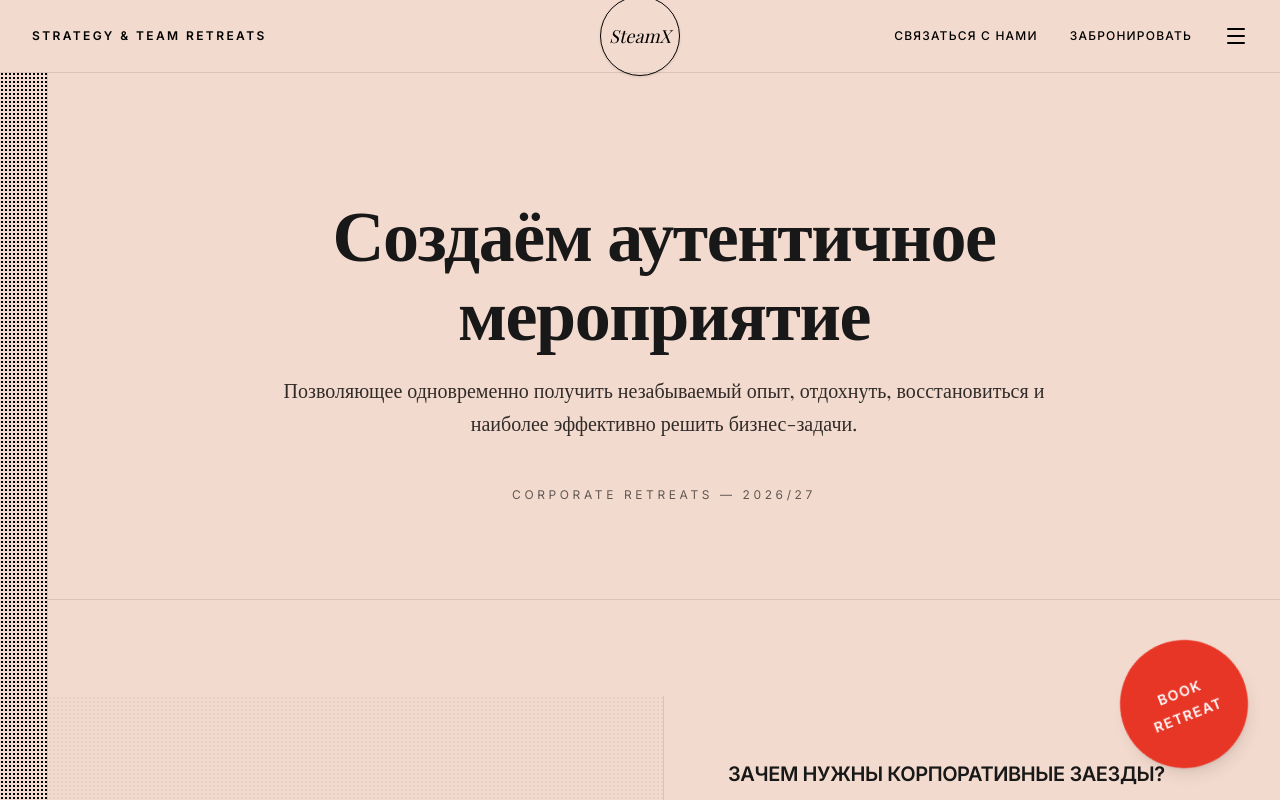
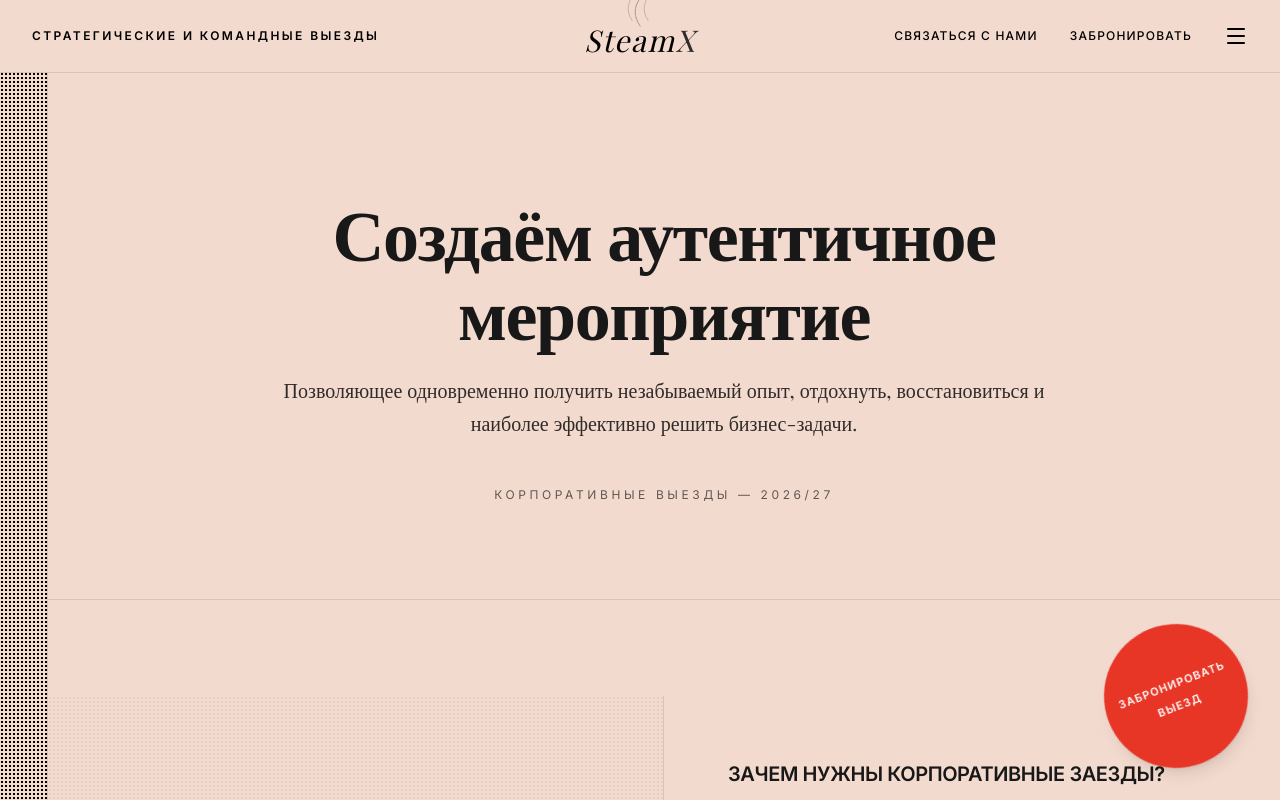
Before and after one commit to eppelas/yury-event, a React (Vite) app: page / in a window 1280 px wide. Built offline with nearby package versions, Linux system fonts and the light colour scheme; a web font is replaced by a local one.

Commit message:
Fix photos, update SteamX logo and translate team

```diff
--- a/src/components/YuryEventPage.tsx
+++ b/src/components/YuryEventPage.tsx
@@ -31,12 +31,19 @@ const ChronakisStyles = () => (
 const Header = ({ setIsMenuOpen }: { setIsMenuOpen: (v: boolean) => void }) => (
   <header className="fixed top-0 left-0 right-0 z-40 flex justify-between items-center px-8 py-6 bg-[#F3DACE] border-b border-black/10">
     <div className="font-sans-chronakis text-xs tracking-[0.2em] font-bold uppercase">
-      STRATEGY & TEAM RETREATS
+      СТРАТЕГИЧЕСКИЕ И КОМАНДНЫЕ ВЫЕЗДЫ
     </div>
 
     <div className="absolute left-1/2 top-1/2 -translate-x-1/2 -translate-y-1/2 hidden md:block">
-      <div className="w-20 h-20 border border-black rounded-full flex items-center justify-center font-serif-chronakis italic text-lg shadow-sm">
-        SteamX
+      <div className="flex flex-col items-center justify-center relative hover:-translate-y-1 transition-transform cursor-pointer">
+        <svg viewBox="0 0 24 24" className="w-8 text-black opacity-30 absolute -top-5" overflow="visible">
+          <path d="M12,24 C7,17 7,10 12,3 C17,-4 17,-11 12,-18" stroke="currentColor" strokeWidth="0.75" fill="none" strokeLinecap="round" />
+          <path d="M6,20 C2,14 2,8 6,2 C10,-4 10,-10 6,-16" stroke="currentColor" strokeWidth="0.75" fill="none" strokeLinecap="round" opacity="0.6" />
+          <path d="M18,20 C14,14 14,8 18,2 C22,-4 22,-10 18,-16" stroke="currentColor" strokeWidth="0.75" fill="none" strokeLinecap="round" opacity="0.6" />
+        </svg>
+        <div className="font-serif-chronakis italic text-3xl font-medium tracking-wider relative z-10 pt-2">
+          Steam<span className="opacity-80">X</span>
+        </div>
       </div>
     </div>
 
@@ -99,19 +106,19 @@ const MapIllustration = ({ crazyMode }: { crazyMode: boolean }) => (
 
     {/* Nodes */}
     {[
-      { cx: 50, cy: 80, label: "CHALLENGES" },
-      { cx: 144, cy: 140, label: "COMMUNICATION" },
-      { cx: 350, cy: 320, label: "STRATEGY" },
+      { cx: 50, cy: 80, label: "ВЫЗОВЫ" },
+      { cx: 144, cy: 140, label: "КОММУНИКАЦИЯ" },
+      { cx: 350, cy: 320, label: "СТРАТЕГИЯ" },
 
-      { cx: 50, cy: 320, label: "ROUTINE" },
-      { cx: 125, cy: 241, label: "TRUST" },
+      { cx: 50, cy: 320, label: "РУТИНА" },
+      { cx: 125, cy: 241, label: "ДОВЕРИЕ" },
 
-      { cx: 200, cy: 200, label: "RETREAT" },
+      { cx: 200, cy: 200, label: "ВЫЕЗД" },
 
-      { cx: 275, cy: 159, label: "INSPIRATION" },
-      { cx: 350, cy: 80, label: "VISION" },
+      { cx: 275, cy: 159, label: "ВДОХНОВЕНИЕ" },
+      { cx: 350, cy: 80, label: "ВИДЕНИЕ" },
 
-      { cx: 256, cy: 260, label: "ENERGY" },
+      { cx: 256, cy: 260, label: "ЭНЕРГИЯ" },
     ].map((node, i) => (
       <g key={i}>
         <circle cx={node.cx} cy={node.cy} r="4" fill="black" />
@@ -126,10 +133,10 @@ const MapIllustration = ({ crazyMode }: { crazyMode: boolean }) => (
       <circle cx="0" cy="0" r="25" fill="none" stroke="black" strokeWidth="1" />
       <path d="M0,-20 L5,0 L0,20 L-5,0 Z" fill="black" />
       <path d="M-20,0 L0,-5 L20,0 L0,5 Z" fill="none" stroke="black" />
-      <text y="-30" textAnchor="middle" className="font-sans-chronakis text-[8px] font-bold">N</text>
-      <text y="35" textAnchor="middle" className="font-sans-chronakis text-[8px] font-bold">S</text>
-      <text x="-35" y="3" textAnchor="middle" className="font-sans-chronakis text-[8px] font-bold">W</text>
-      <text x="35" y="3" textAnchor="middle" className="font-sans-chronakis text-[8px] font-bold">E</text>
+      <text y="-30" textAnchor="middle" className="font-sans-chronakis text-[8px] font-bold">С</text>
+      <text y="35" textAnchor="middle" className="font-sans-chronakis text-[8px] font-bold">Ю</text>
+      <text x="-35" y="3" textAnchor="middle" className="font-sans-chronakis text-[8px] font-bold">З</text>
+      <text x="35" y="3" textAnchor="middle" className="font-sans-chronakis text-[8px] font-bold">В</text>
     </g>
   </svg>
 );
@@ -185,13 +192,13 @@ export default function YuryEventPage() {
 
       {/* Floating Action Button */}
       <motion.button
-        className="fixed bottom-8 right-8 z-50 w-24 h-24 md:w-32 md:h-32 bg-[#E83626] rounded-full flex flex-col items-center justify-center text-white font-sans-chronakis font-bold text-xs md:text-sm tracking-widest shadow-lg hover:scale-105 transition-transform"
+        className="fixed bottom-8 right-8 z-50 w-28 h-28 md:w-36 md:h-36 bg-[#E83626] rounded-full flex flex-col items-center justify-center text-white font-sans-chronakis font-bold text-[9px] md:text-[11px] tracking-widest shadow-lg hover:scale-105 transition-transform"
         animate={{ rotate: [-45, 45, -45] }}
         transition={{ duration: 6, repeat: Infinity, ease: "easeInOut" }}
         onClick={() => setCrazyMode(!crazyMode)}
       >
-        <span className="block mb-1">BOOK</span>
-        <span className="block">RETREAT</span>
+        <span className="block mb-1">ЗАБРОНИРОВАТЬ</span>
+        <span className="block">ВЫЕЗД</span>
       </motion.button>
 
       <main className="pl-0 md:pl-12 pt-24">
@@ -210,7 +217,7 @@ export default function YuryEventPage() {
             Позволяющее одновременно получить незабываемый опыт, отдохнуть, восстановиться и наиболее эффективно решить бизнес-задачи.
           </p>
           <p className="font-sans-chronakis text-xs tracking-[0.3em] uppercase opacity-60">
-            CORPORATE RETREATS — 2026/27
+            КОРПОРАТИВНЫЕ ВЫЕЗДЫ — 2026/27
           </p>
         </section>
 
@@ -381,16 +388,16 @@ export default function YuryEventPage() {
            <div className="grid grid-cols-1 md:grid-cols-2 gap-16 max-w-2xl mx-auto">
               {[
                  {
-                   name: "Yury Chikhalov",
-                   role: "Camp Creator globally",
-                   image: "/yury.jpg",
-                   desc: "Camp creator globally, founder of fitonfit.ru, ex-PM at profi.ru. Expert in Embodiment and bath experiences."
+                   name: "Юрий Чихалов",
+                   role: "Создатель кэмпов / Camp Creator",
+                   image: "./yury.jpg",
+                   desc: "Основатель fitonfit.ru, ex-PM в profi.ru. Эксперт по телесным (embodiment) практикам и банным церемониям."
                  },
                  {
-                   name: "Dmitry Riman",
-                   role: "Serial Entrepreneur",
-                   image: "/dmitry.jpg",
-                   desc: "Founder of Business Community (Bali), over 200 retreats conducted for clients like Leroy Merlin and Yandex."
+                   name: "Дмитрий Риман",
+                   role: "Серийный предприниматель",
+                   image: "./dmitry.jpg",
+                   desc: "Основатель Business Community (Бали), провел более 200 выездов для таких клиентов, как Leroy Merlin и Yandex."
                  }
               ].map((guide, i) => (
                  <div key={i} className="group cursor-pointer flex flex-col items-center text-center">
@@ -408,8 +415,8 @@ export default function YuryEventPage() {
 
         {/* Footer */}
         <footer className="py-12 px-8 md:px-16 border-t border-black/10 flex flex-col md:flex-row justify-between items-center gap-8">
-           <div className="font-sans-chronakis text-xs tracking-[0.2em] font-bold uppercase">
-              Strategy & Team Retreats © 2026
+           <div className="font-sans-chronakis text-xs tracking-[0.2em] font-bold uppercase text-center">
+              Стратегические и Командные Выезды © 2026
            </div>
            <div className="flex flex-wrap justify-center gap-8 font-sans-chronakis text-xs tracking-widest uppercase opacity-80 items-center">
               <span>chikhalov@gmail.com</span>
```
Also changed, not shown: public/dmitry.jpg (added), public/yury.jpg (added).
